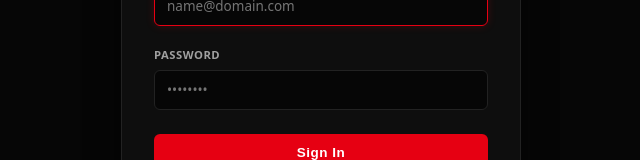
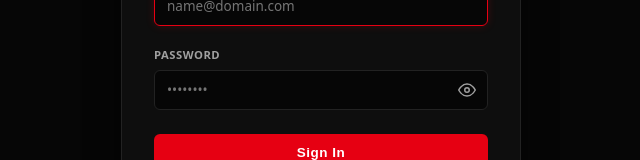
Before and after one commit to orakzai-io/Rednote, a React (Vite) app in the folder frontend/: page / in a window 1280 px wide. Both pictures are taken after a click on the button "Sign In". Shown: the part 345-505 px from the top of the page, without its empty margins (319-959 px from the left). Built offline with nearby package versions, Linux system fonts and the light colour scheme; no server answers.

Commit message:
toggle feature

```diff
--- a/frontend/src/components/auth/LoginPage.tsx
+++ b/frontend/src/components/auth/LoginPage.tsx
@@ -12,6 +12,7 @@
   const [password, setPassword] = useState('');
   const [error, setError] = useState('');
   const [isSubmitting, setIsSubmitting] = useState(false);
+  const [showPassword, setShowPassword] = useState(false);
 
   const handleSubmit = async (e: React.FormEvent) => {
     e.preventDefault();
@@ -151,9 +152,10 @@
             >
               Password
             </label>
+            <div style={{ position: 'relative' }}>
               <input
                 id="password"
-              type="password"
+                type={showPassword ? 'text' : 'password'}
                 value={password}
                 onChange={(e) => setPassword(e.target.value)}
                 placeholder="••••••••"
@@ -161,7 +163,7 @@
                 minLength={8}
                 style={{
                   width: '100%',
-                padding: '10px 12px',
+                  padding: '10px 42px 10px 12px',
                   backgroundColor: 'var(--bg-main)',
                   border: '1px solid var(--border-color)',
                   borderRadius: '6px',
@@ -181,6 +183,41 @@
                   e.target.style.boxShadow = 'none';
                 }}
               />
+              <button
+                type="button"
+                onClick={() => setShowPassword((v) => !v)}
+                title={showPassword ? 'Hide password' : 'Show password'}
+                style={{
+                  position: 'absolute',
+                  right: '10px',
+                  top: '50%',
+                  transform: 'translateY(-50%)',
+                  background: 'none',
+                  border: 'none',
+                  cursor: 'pointer',
+                  padding: '2px',
+                  color: showPassword ? 'var(--red-accent)' : 'var(--text-secondary)',
+                  transition: 'color 0.2s',
+                  display: 'flex',
+                  alignItems: 'center',
+                }}
+                onMouseEnter={(e) => { e.currentTarget.style.color = 'var(--red-accent)'; }}
+                onMouseLeave={(e) => { e.currentTarget.style.color = showPassword ? 'var(--red-accent)' : 'var(--text-secondary)'; }}
+              >
+                {showPassword ? (
+                  <svg width="18" height="18" viewBox="0 0 24 24" fill="none" stroke="currentColor" strokeWidth="2" strokeLinecap="round" strokeLinejoin="round">
+                    <path d="M17.94 17.94A10.07 10.07 0 0 1 12 20c-7 0-11-8-11-8a18.45 18.45 0 0 1 5.06-5.94"/>
+                    <path d="M9.9 4.24A9.12 9.12 0 0 1 12 4c7 0 11 8 11 8a18.5 18.5 0 0 1-2.16 3.19"/>
+                    <line x1="1" y1="1" x2="23" y2="23"/>
+                  </svg>
+                ) : (
+                  <svg width="18" height="18" viewBox="0 0 24 24" fill="none" stroke="currentColor" strokeWidth="2" strokeLinecap="round" strokeLinejoin="round">
+                    <path d="M1 12s4-8 11-8 11 8 11 8-4 8-11 8-11-8-11-8z"/>
+                    <circle cx="12" cy="12" r="3"/>
+                  </svg>
+                )}
+              </button>
+            </div>
           </div>
 
           {/* Submit */}
--- a/frontend/src/components/auth/RegisterPage.tsx
+++ b/frontend/src/components/auth/RegisterPage.tsx
@@ -13,6 +13,8 @@
   const [confirmPassword, setConfirmPassword] = useState('');
   const [error, setError] = useState('');
   const [isSubmitting, setIsSubmitting] = useState(false);
+  const [showPassword, setShowPassword] = useState(false);
+  const [showConfirmPassword, setShowConfirmPassword] = useState(false);
 
   const handleSubmit = async (e: React.FormEvent) => {
     e.preventDefault();
@@ -163,9 +165,10 @@
             >
               Password
             </label>
+            <div style={{ position: 'relative' }}>
               <input
                 id="reg-password"
-              type="password"
+                type={showPassword ? 'text' : 'password'}
                 value={password}
                 onChange={(e) => setPassword(e.target.value)}
                 placeholder="At least 8 characters"
@@ -173,7 +176,7 @@
                 minLength={8}
                 style={{
                   width: '100%',
-                padding: '10px 12px',
+                  padding: '10px 42px 10px 12px',
                   backgroundColor: 'var(--bg-main)',
                   border: '1px solid var(--border-color)',
                   borderRadius: '6px',
@@ -193,6 +196,41 @@
                   e.target.style.boxShadow = 'none';
                 }}
               />
+              <button
+                type="button"
+                onClick={() => setShowPassword((v) => !v)}
+                title={showPassword ? 'Hide password' : 'Show password'}
+                style={{
+                  position: 'absolute',
+                  right: '10px',
+                  top: '50%',
+                  transform: 'translateY(-50%)',
+                  background: 'none',
+                  border: 'none',
+                  cursor: 'pointer',
+                  padding: '2px',
+                  color: showPassword ? 'var(--red-accent)' : 'var(--text-secondary)',
+                  transition: 'color 0.2s',
+                  display: 'flex',
+                  alignItems: 'center',
+                }}
+                onMouseEnter={(e) => { e.currentTarget.style.color = 'var(--red-accent)'; }}
+                onMouseLeave={(e) => { e.currentTarget.style.color = showPassword ? 'var(--red-accent)' : 'var(--text-secondary)'; }}
+              >
+                {showPassword ? (
+                  <svg width="18" height="18" viewBox="0 0 24 24" fill="none" stroke="currentColor" strokeWidth="2" strokeLinecap="round" strokeLinejoin="round">
+                    <path d="M17.94 17.94A10.07 10.07 0 0 1 12 20c-7 0-11-8-11-8a18.45 18.45 0 0 1 5.06-5.94"/>
+                    <path d="M9.9 4.24A9.12 9.12 0 0 1 12 4c7 0 11 8 11 8a18.5 18.5 0 0 1-2.16 3.19"/>
+                    <line x1="1" y1="1" x2="23" y2="23"/>
+                  </svg>
+                ) : (
+                  <svg width="18" height="18" viewBox="0 0 24 24" fill="none" stroke="currentColor" strokeWidth="2" strokeLinecap="round" strokeLinejoin="round">
+                    <path d="M1 12s4-8 11-8 11 8 11 8-4 8-11 8-11-8-11-8z"/>
+                    <circle cx="12" cy="12" r="3"/>
+                  </svg>
+                )}
+              </button>
+            </div>
           </div>
 
           {/* Confirm Password */}
@@ -211,9 +249,10 @@
             >
               Confirm Password
             </label>
+            <div style={{ position: 'relative' }}>
               <input
                 id="reg-confirm"
-              type="password"
+                type={showConfirmPassword ? 'text' : 'password'}
                 value={confirmPassword}
                 onChange={(e) => setConfirmPassword(e.target.value)}
                 placeholder="••••••••"
@@ -221,7 +260,7 @@
                 minLength={8}
                 style={{
                   width: '100%',
-                padding: '10px 12px',
+                  padding: '10px 42px 10px 12px',
                   backgroundColor: 'var(--bg-main)',
                   border: '1px solid var(--border-color)',
                   borderRadius: '6px',
@@ -241,6 +280,41 @@
                   e.target.style.boxShadow = 'none';
                 }}
               />
+              <button
+                type="button"
+                onClick={() => setShowConfirmPassword((v) => !v)}
+                title={showConfirmPassword ? 'Hide password' : 'Show password'}
+                style={{
+                  position: 'absolute',
+                  right: '10px',
+                  top: '50%',
+                  transform: 'translateY(-50%)',
+                  background: 'none',
+                  border: 'none',
+                  cursor: 'pointer',
+                  padding: '2px',
+                  color: showConfirmPassword ? 'var(--red-accent)' : 'var(--text-secondary)',
+                  transition: 'color 0.2s',
+                  display: 'flex',
+                  alignItems: 'center',
+                }}
+                onMouseEnter={(e) => { e.currentTarget.style.color = 'var(--red-accent)'; }}
+                onMouseLeave={(e) => { e.currentTarget.style.color = showConfirmPassword ? 'var(--red-accent)' : 'var(--text-secondary)'; }}
+              >
+                {showConfirmPassword ? (
+                  <svg width="18" height="18" viewBox="0 0 24 24" fill="none" stroke="currentColor" strokeWidth="2" strokeLinecap="round" strokeLinejoin="round">
+                    <path d="M17.94 17.94A10.07 10.07 0 0 1 12 20c-7 0-11-8-11-8a18.45 18.45 0 0 1 5.06-5.94"/>
+                    <path d="M9.9 4.24A9.12 9.12 0 0 1 12 4c7 0 11 8 11 8a18.5 18.5 0 0 1-2.16 3.19"/>
+                    <line x1="1" y1="1" x2="23" y2="23"/>
+                  </svg>
+                ) : (
+                  <svg width="18" height="18" viewBox="0 0 24 24" fill="none" stroke="currentColor" strokeWidth="2" strokeLinecap="round" strokeLinejoin="round">
+                    <path d="M1 12s4-8 11-8 11 8 11 8-4 8-11 8-11-8-11-8z"/>
+                    <circle cx="12" cy="12" r="3"/>
+                  </svg>
+                )}
+              </button>
+            </div>
           </div>
 
           {/* Submit */}
```
Also changed, not shown: 1 other file (tests, documents, lock files or other folders). Lines whose indentation alone changed are shown as unchanged.
